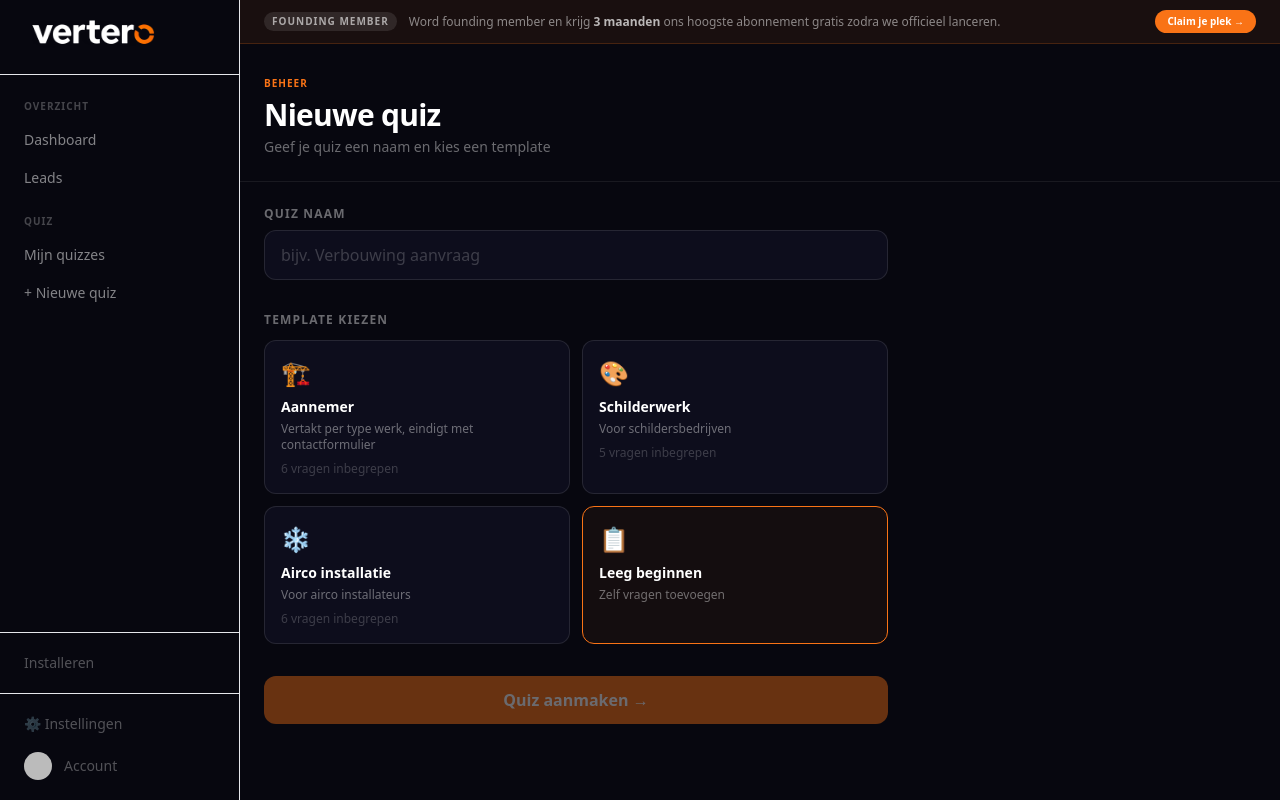
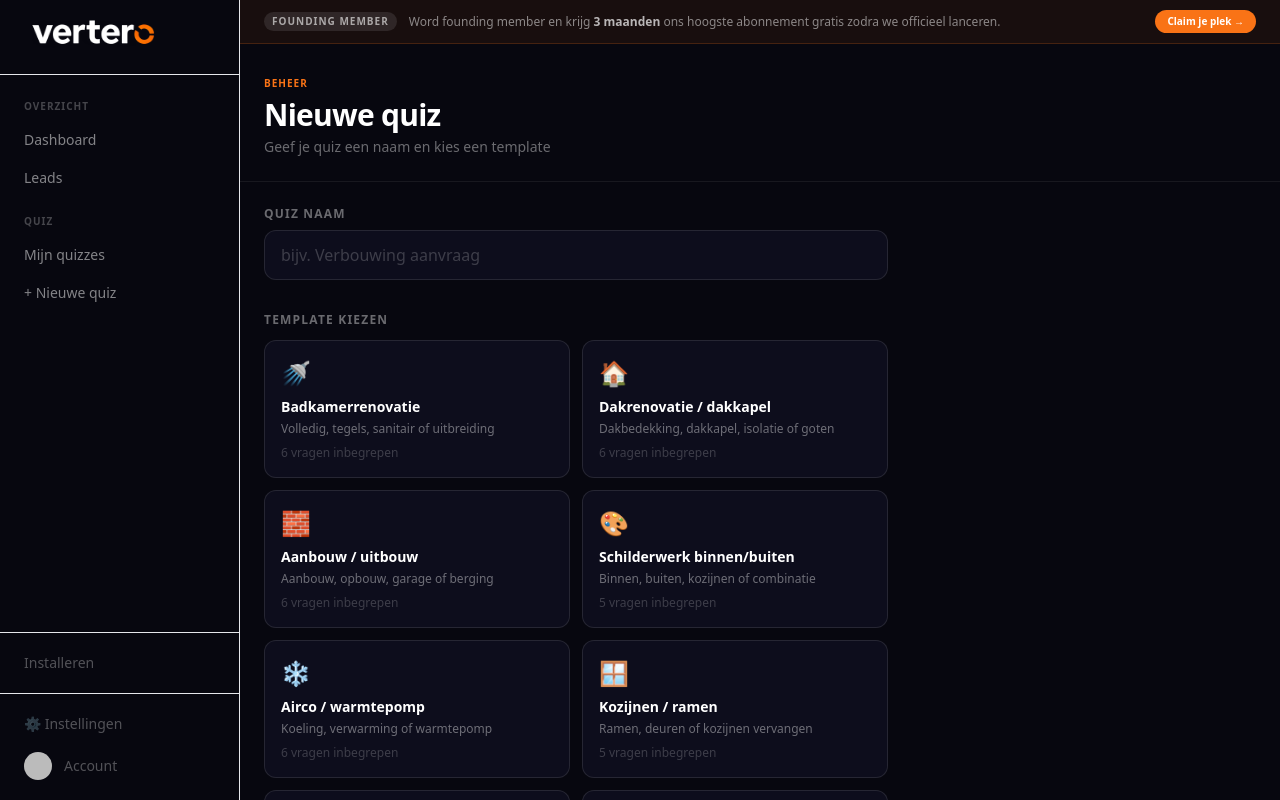
Before and after one commit to VerteroNL/Vertero, a Next.js app: page /dashboard/quiz/new in a window 1280 px wide. Built offline with nearby package versions, Linux system fonts and the light colour scheme; no server answers; the database is empty; sample sign-in values are in the browser's storage; some icons are missing.

Commit message:
feat: 10 quiz templates with conditional logic for all aannemer types

```diff
--- a/src/app/dashboard/quiz/new/page.tsx
+++ b/src/app/dashboard/quiz/new/page.tsx
@@ -3,111 +3,148 @@
 import { useState } from 'react'
 import { useRouter } from 'next/navigation'
 
+const all4 = { 0: '__contact__', 1: '__contact__', 2: '__contact__', 3: '__contact__' }
+const to4 = { 0: '4', 1: '4', 2: '4', 3: '4' }
+const to5 = { 0: '5', 1: '5', 2: '5', 3: '5' }
+const to6 = { 0: '6', 1: '6', 2: '6', 3: '6' }
+
 const TEMPLATES = [
   {
-    id: 'aannemer',
-    icon: '🏗️',
-    name: 'Aannemer',
-    desc: 'Vertakt per type werk, eindigt met contactformulier',
+    id: 'badkamer',
+    icon: '🚿',
+    name: 'Badkamerrenovatie',
+    desc: 'Volledig, tegels, sanitair of uitbreiding',
     questions: [
-      {
-        id: '1', question: 'Wat voor werk zoek je?', type: 'multiple',
-        options: ['Verbouwing / renovatie', 'Nieuwbouw', 'Onderhoud / reparatie', 'Weet ik nog niet'],
-        branches: { 0: '2', 1: '3', 2: '4', 3: '5' },
+      { id: '1', question: 'Wat wil je laten doen aan de badkamer?', type: 'multiple', options: ['Volledige renovatie', 'Alleen tegels vervangen', 'Sanitair vervangen', 'Uitbreiding / verbouwing'], branches: { 0: '2', 1: '3', 2: '4', 3: '2' } },
+      { id: '2', question: 'Hoe groot is de badkamer?', type: 'multiple', options: ['Klein (< 4 m²)', 'Normaal (4–7 m²)', 'Ruim (7–12 m²)', 'Groot (> 12 m²)'], branches: to5 },
+      { id: '3', question: 'Welk oppervlak wil je betegelen?', type: 'multiple', options: ['Alleen de vloer', 'Alleen de wanden', 'Vloer én wanden', 'Bad- of douchehoek'], branches: to5 },
+      { id: '4', question: 'Wat wil je vervangen?', type: 'multiple', options: ['Douche of bad', 'Toilet', 'Wastafel / meubel', 'Alles'], branches: to5 },
+      { id: '5', question: 'Wat is je budget globaal?', type: 'multiple', options: ['Minder dan €5.000', '€5.000 – €15.000', '€15.000 – €30.000', 'Meer dan €30.000'] },
+      { id: '6', question: 'Wanneer wil je starten?', type: 'multiple', options: ['Zo snel mogelijk', 'Binnen 1–3 maanden', 'Later dit jaar', 'Nog niet zeker'], branches: all4 },
+    ],
   },
   {
-        id: '2', question: 'Welk deel van de woning of het pand?', type: 'multiple',
-        options: ['Keuken', 'Badkamer', 'Woonkamer of slaapkamer', 'Heel de woning'],
-        branches: { 0: '5', 1: '5', 2: '5', 3: '5' },
+    id: 'dak',
+    icon: '🏠',
+    name: 'Dakrenovatie / dakkapel',
+    desc: 'Dakbedekking, dakkapel, isolatie of goten',
+    questions: [
+      { id: '1', question: 'Wat voor dakwerk zoek je?', type: 'multiple', options: ['Dakbedekking vervangen', 'Dakkapel plaatsen', 'Dakisolatie', 'Dakgoot / afvoer'], branches: { 0: '2', 1: '3', 2: '4', 3: '5' } },
+      { id: '2', question: 'Wat voor dak heb je?', type: 'multiple', options: ['Plat dak', 'Schuin dak (pannen)', 'Schuin dak (bitumen)', 'Sedum / groen dak'], branches: to5 },
+      { id: '3', question: 'Welk type dakkapel?', type: 'multiple', options: ['Liggende dakkapel', 'Staande dakkapel', 'Mansardekap', 'Dakopbouw'], branches: to5 },
+      { id: '4', question: 'Hoe wil je isoleren?', type: 'multiple', options: ['Van binnenuit', 'Van buitenaf (op het dak)', 'Weet ik nog niet', 'Combinatie'], branches: to5 },
+      { id: '5', question: 'Wat is je budget globaal?', type: 'multiple', options: ['Minder dan €3.000', '€3.000 – €10.000', '€10.000 – €25.000', 'Meer dan €25.000'] },
+      { id: '6', question: 'Wanneer wil je starten?', type: 'multiple', options: ['Zo snel mogelijk', 'Binnen 1–3 maanden', 'Later dit jaar', 'Nog niet zeker'], branches: all4 },
+    ],
   },
   {
-        id: '3', question: 'Wat voor gebouw gaat het om?', type: 'multiple',
-        options: ['Woning', 'Uitbouw / aanbouw', 'Garage of berging', 'Bedrijfspand'],
-        branches: { 0: '5', 1: '5', 2: '5', 3: '5' },
-      },
-      {
-        id: '4', question: 'Wat is er aan de hand?', type: 'multiple',
-        options: ['Lekkage', 'Scheuren of verzakking', 'Dak of goot', 'Iets anders'],
-        branches: { 0: '5', 1: '5', 2: '5', 3: '5' },
-      },
-      {
-        id: '5', question: 'Wat is je budget globaal?', type: 'multiple',
-        options: ['Minder dan €5.000', '€5.000 – €20.000', '€20.000 – €50.000', 'Meer dan €50.000'],
-      },
-      {
-        id: '6', question: 'Wanneer wil je starten?', type: 'multiple',
-        options: ['Zo snel mogelijk', 'Binnen 1–3 maanden', 'Later dit jaar', 'Nog niet zeker'],
-        branches: { 0: '__contact__', 1: '__contact__', 2: '__contact__', 3: '__contact__' },
-      },
+    id: 'aanbouw',
+    icon: '🧱',
+    name: 'Aanbouw / uitbouw',
+    desc: 'Aanbouw, opbouw, garage of berging',
+    questions: [
+      { id: '1', question: 'Wat wil je laten bouwen?', type: 'multiple', options: ['Aanbouw achterzijde', 'Zijuitbouw', 'Opbouw extra verdieping', 'Garage of berging'], branches: { 0: '2', 1: '2', 2: '3', 3: '4' } },
+      { id: '2', question: 'Wat wordt het gebruik?', type: 'multiple', options: ['Woonkamer uitbreiden', 'Extra slaapkamer', 'Keuken uitbreiden', 'Thuiskantoor'], branches: to5 },
+      { id: '3', question: 'Hoeveel verdiepingen worden het?', type: 'multiple', options: ['1 extra verdieping', '2 extra verdiepingen', 'Alleen dakopbouw / kap', 'Nog niet zeker'], branches: to5 },
+      { id: '4', question: 'Welk type?', type: 'multiple', options: ['Aangebouwde garage', 'Vrijstaande garage', 'Carport', 'Berging / schuur'], branches: to5 },
+      { id: '5', question: 'Hoe groot globaal (m²)?', type: 'multiple', options: ['Minder dan 15 m²', '15–30 m²', '30–60 m²', 'Meer dan 60 m²'] },
+      { id: '6', question: 'Wanneer wil je starten?', type: 'multiple', options: ['Zo snel mogelijk', 'Binnen 1–3 maanden', 'Later dit jaar', 'Nog niet zeker'], branches: all4 },
     ],
   },
   {
     id: 'schilderwerk',
     icon: '🎨',
-    name: 'Schilderwerk',
-    desc: 'Voor schildersbedrijven',
+    name: 'Schilderwerk binnen/buiten',
+    desc: 'Binnen, buiten, kozijnen of combinatie',
     questions: [
-      {
-        id: '1', question: 'Wat wil je laten schilderen?', type: 'multiple',
-        options: ['Binnenmuren', 'Buitenmuren', 'Kozijnen / deuren', 'Alles'],
-        branches: { 0: '2', 1: '3', 2: '4', 3: '2' },
-      },
-      {
-        id: '2', question: 'Om hoeveel kamers gaat het?', type: 'multiple',
-        options: ['1–2 kamers', '3–5 kamers', 'Hele woning', 'Bedrijfspand'],
-        branches: { 0: '5', 1: '5', 2: '5', 3: '5' },
-      },
-      {
-        id: '3', question: 'Hoe groot is het pand?', type: 'multiple',
-        options: ['Rijtjeswoning', 'Twee-onder-een-kap', 'Vrijstaande woning', 'Bedrijfspand'],
-        branches: { 0: '5', 1: '5', 2: '5', 3: '5' },
-      },
-      {
-        id: '4', question: 'Hoeveel kozijnen of deuren?', type: 'multiple',
-        options: ['1–5', '6–15', '16–30', 'Meer dan 30'],
-        branches: { 0: '5', 1: '5', 2: '5', 3: '5' },
-      },
-      {
-        id: '5', question: 'Wanneer wil je starten?', type: 'multiple',
-        options: ['Zo snel mogelijk', 'Binnen 1 maand', 'Binnen 3 maanden', 'Nog niet zeker'],
-        branches: { 0: '__contact__', 1: '__contact__', 2: '__contact__', 3: '__contact__' },
-      },
+      { id: '1', question: 'Wat wil je laten schilderen?', type: 'multiple', options: ['Binnenmuren', 'Buitenmuren', 'Kozijnen / deuren', 'Binnen én buiten'], branches: { 0: '2', 1: '3', 2: '4', 3: '2' } },
+      { id: '2', question: 'Om hoeveel kamers gaat het?', type: 'multiple', options: ['1–2 kamers', '3–5 kamers', 'Hele woning', 'Bedrijfspand'], branches: to5 },
+      { id: '3', question: 'Hoe groot is het pand?', type: 'multiple', options: ['Rijtjeswoning', 'Twee-onder-een-kap', 'Vrijstaande woning', 'Bedrijfspand'], branches: to5 },
+      { id: '4', question: 'Hoeveel kozijnen of deuren?', type: 'multiple', options: ['1–5', '6–15', '16–30', 'Meer dan 30'], branches: to5 },
+      { id: '5', question: 'Wanneer wil je starten?', type: 'multiple', options: ['Zo snel mogelijk', 'Binnen 1 maand', 'Binnen 3 maanden', 'Nog niet zeker'], branches: all4 },
     ],
   },
   {
     id: 'airco',
     icon: '❄️',
-    name: 'Airco installatie',
-    desc: 'Voor airco installateurs',
+    name: 'Airco / warmtepomp',
+    desc: 'Koeling, verwarming of warmtepomp',
     questions: [
-      {
-        id: '1', question: 'Voor hoeveel ruimtes wil je een airco?', type: 'multiple',
-        options: ['1 ruimte', '2–3 ruimtes', '4+ ruimtes', 'Heel huis / pand'],
+      { id: '1', question: 'Wat wil je laten installeren?', type: 'multiple', options: ['Airconditioning', 'Warmtepomp', 'Beide', 'Weet ik nog niet'], branches: { 0: '2', 1: '3', 2: '2', 3: '4' } },
+      { id: '2', question: 'Voor hoeveel ruimtes?', type: 'multiple', options: ['1 ruimte', '2–3 ruimtes', '4+ ruimtes', 'Heel huis / pand'], branches: to5 },
+      { id: '3', question: 'Wat voor woning of pand?', type: 'multiple', options: ['Rijtjeswoning', 'Vrijstaande woning', 'Appartement', 'Bedrijfspand'], branches: to5 },
+      { id: '4', question: 'Wat is het hoofddoel?', type: 'multiple', options: ['Koelen in de zomer', 'Verwarmen (gas eruit)', 'Beide', 'Energie besparen'], branches: to5 },
+      { id: '5', question: 'Wat is je budget globaal?', type: 'multiple', options: ['Minder dan €2.000', '€2.000 – €6.000', '€6.000 – €15.000', 'Meer dan €15.000'] },
+      { id: '6', question: 'Wanneer wil je installatie?', type: 'multiple', options: ['Zo snel mogelijk', 'Binnen 1–3 maanden', 'Later dit jaar', 'Oriënterend'], branches: all4 },
+    ],
   },
   {
-        id: '2', question: 'Wat voor gebouw?', type: 'multiple',
-        options: ['Woning', 'Appartement', 'Kantoor', 'Bedrijfspand'],
-        branches: { 0: '3', 1: '3', 2: '4', 3: '4' },
+    id: 'kozijnen',
+    icon: '🪟',
+    name: 'Kozijnen / ramen',
+    desc: 'Ramen, deuren of kozijnen vervangen',
+    questions: [
+      { id: '1', question: 'Wat wil je laten vervangen?', type: 'multiple', options: ['Ramen', 'Buitendeuren', 'Kozijnen (inclusief ramen)', 'Combinatie'], branches: { 0: '2', 1: '3', 2: '2', 3: '2' } },
+      { id: '2', question: 'Hoeveel ramen of kozijnen?', type: 'multiple', options: ['1–3', '4–8', '9–15', 'Meer dan 15'], branches: to4 },
+      { id: '3', question: 'Welk type deur?', type: 'multiple', options: ['Voordeur', 'Achterdeur', 'Schuifpui / openslaand', 'Meerdere deuren'], branches: to4 },
+      { id: '4', question: 'Welk materiaal?', type: 'multiple', options: ['Kunststof', 'Hout', 'Aluminium', 'Geen voorkeur'] },
+      { id: '5', question: 'Wanneer wil je starten?', type: 'multiple', options: ['Zo snel mogelijk', 'Binnen 1–3 maanden', 'Later dit jaar', 'Nog niet zeker'], branches: all4 },
+    ],
   },
   {
-        id: '3', question: 'Heb je al een voorkeur voor een merk?', type: 'multiple',
-        options: ['Geen voorkeur', 'Daikin', 'Mitsubishi', 'Een ander merk'],
-        branches: { 0: '5', 1: '5', 2: '5', 3: '5' },
+    id: 'tuin',
+    icon: '🌿',
+    name: 'Tuinaanleg / bestrating',
+    desc: 'Tuin, terras, schutting of beplanting',
+    questions: [
+      { id: '1', question: 'Wat wil je laten doen?', type: 'multiple', options: ['Volledige tuinaanleg', 'Bestrating / terras', 'Schutting / omheining', 'Beplanting / borders'], branches: { 0: '2', 1: '3', 2: '4', 3: '5' } },
+      { id: '2', question: 'Hoe groot is de tuin?', type: 'multiple', options: ['Klein (< 30 m²)', 'Gemiddeld (30–80 m²)', 'Groot (80–200 m²)', 'Zeer groot (> 200 m²)'], branches: to6 },
+      { id: '3', question: 'Welk materiaal voor de bestrating?', type: 'multiple', options: ['Tegels', 'Klinkers / keien', 'Siergrind', 'Hout / composiet'], branches: to6 },
+      { id: '4', question: 'Welk type afscheiding?', type: 'multiple', options: ['Houten schutting', 'Betonschutting', 'Schermgaas / draadwerk', 'Haag / groen'], branches: to6 },
+      { id: '5', question: 'Wat voor tuin wil je?', type: 'multiple', options: ['Siertuin', 'Moestuin', 'Onderhoudsvriendelijk', 'Speeltuin voor kinderen'], branches: to6 },
+      { id: '6', question: 'Wanneer wil je starten?', type: 'multiple', options: ['Zo snel mogelijk', 'Binnen 1–3 maanden', 'Later dit jaar', 'Nog niet zeker'], branches: all4 },
+    ],
   },
   {
-        id: '4', question: 'Hoeveel m² moet er gekoeld worden?', type: 'multiple',
-        options: ['Minder dan 100 m²', '100–300 m²', '300–1000 m²', 'Meer dan 1000 m²'],
-        branches: { 0: '5', 1: '5', 2: '5', 3: '5' },
+    id: 'vloeren',
+    icon: '🪵',
+    name: 'Vloeren leggen',
+    desc: 'Laminaat, PVC, parket of tegels',
+    questions: [
+      { id: '1', question: 'Welk type vloer wil je?', type: 'multiple', options: ['Laminaat', 'PVC / vinyl', 'Parket / massief hout', 'Tegels'], branches: { 0: '2', 1: '2', 2: '3', 3: '4' } },
+      { id: '2', question: 'Hoeveel m² moet er gelegd worden?', type: 'multiple', options: ['Minder dan 20 m²', '20–50 m²', '50–100 m²', 'Meer dan 100 m²'], branches: to5 },
+      { id: '3', question: 'Welk type parket?', type: 'multiple', options: ['Massief houten vloer', 'Engineered parket', 'Visgraat', 'Strokenparket'], branches: to5 },
+      { id: '4', question: 'In welke ruimte komen de tegels?', type: 'multiple', options: ['Woonkamer', 'Keuken', 'Badkamer', 'Meerdere ruimtes'], branches: to5 },
+      { id: '5', question: 'Moet de ondervloer ook aangepakt worden?', type: 'multiple', options: ['Nee, de vloer is vlak', 'Ja, nieuwe ondervloer nodig', 'Er moet egalisatie', 'Weet ik nog niet'] },
+      { id: '6', question: 'Wanneer wil je starten?', type: 'multiple', options: ['Zo snel mogelijk', 'Binnen 1–3 maanden', 'Later dit jaar', 'Nog niet zeker'], branches: all4 },
+    ],
   },
   {
-        id: '5', question: 'Wat is je budget globaal?', type: 'multiple',
-        options: ['Minder dan €1.000', '€1.000 – €3.000', '€3.000 – €6.000', 'Meer dan €6.000'],
+    id: 'elektra',
+    icon: '⚡',
+    name: 'Elektra',
+    desc: 'Groepenkast, stopcontacten, zonnepanelen of laadpaal',
+    questions: [
+      { id: '1', question: 'Wat voor elektrawerk zoek je?', type: 'multiple', options: ['Groepenkast vervangen / uitbreiden', 'Extra stopcontacten of lichtpunten', 'Zonnepanelen aansluiting', 'Laadpaal installeren'], branches: { 0: '2', 1: '3', 2: '4', 3: '5' } },
+      { id: '2', question: 'Hoe oud is de huidige installatie?', type: 'multiple', options: ['Jonger dan 10 jaar', '10–25 jaar oud', 'Ouder dan 25 jaar', 'Weet ik niet'], branches: to6 },
+      { id: '3', question: 'Hoeveel punten moeten er bij?', type: 'multiple', options: ['1–3 punten', '4–10 punten', '11–20 punten', 'Meer dan 20'], branches: to6 },
+      { id: '4', question: 'Hoeveel zonnepanelen?', type: 'multiple', options: ['1–6 panelen', '7–12 panelen', '13–20 panelen', 'Meer dan 20'], branches: to6 },
+      { id: '5', question: 'Welk type laadpaal?', type: 'multiple', options: ['Thuis (1-fase)', 'Thuis (3-fase)', 'Zakelijk / meerdere punten', 'Weet ik nog niet'], branches: to6 },
+      { id: '6', question: 'Wanneer wil je starten?', type: 'multiple', options: ['Zo snel mogelijk', 'Binnen 1–3 maanden', 'Later dit jaar', 'Nog niet zeker'], branches: all4 },
+    ],
   },
   {
-        id: '6', question: 'Wanneer wil je installatie?', type: 'multiple',
-        options: ['Zo snel mogelijk', 'Binnen 1 maand', 'Binnen 3 maanden', 'Oriënterend'],
-        branches: { 0: '__contact__', 1: '__contact__', 2: '__contact__', 3: '__contact__' },
-      },
+    id: 'loodgieter',
+    icon: '🔧',
+    name: 'Loodgieter',
+    desc: 'Lekkage, cv-ketel, sanitair of leidingwerk',
+    questions: [
+      { id: '1', question: 'Wat is er nodig?', type: 'multiple', options: ['Lekkage repareren', 'Cv-ketel / verwarming', 'Sanitair installeren', 'Nieuw leidingwerk'], branches: { 0: '2', 1: '3', 2: '4', 3: '5' } },
+      { id: '2', question: 'Waar is de lekkage?', type: 'multiple', options: ['Waterleiding', 'Afvoer / riool', 'Dak of dakgoot', 'Weet ik nog niet'], branches: to6 },
+      { id: '3', question: 'Wat moet er aan de cv?', type: 'multiple', options: ['Cv-ketel vervangen', 'Onderhoud / service', 'Extra radiator plaatsen', 'Vloerverwarming aanleggen'], branches: to6 },
+      { id: '4', question: 'Wat wil je laten installeren?', type: 'multiple', options: ['Douche of bad', 'Toilet', 'Wastafel / meubel', 'Alles'], branches: to6 },
+      { id: '5', question: 'Welk leidingwerk?', type: 'multiple', options: ['Warm- en koudwaterleiding', 'Gasleiding', 'Afvoerleidingen', 'Alles nieuw'], branches: to6 },
+      { id: '6', question: 'Wanneer wil je starten?', type: 'multiple', options: ['Zo snel mogelijk', 'Binnen 1–3 maanden', 'Later dit jaar', 'Nog niet zeker'], branches: all4 },
     ],
   },
   {
```
Lines whose indentation alone changed are shown as unchanged.
